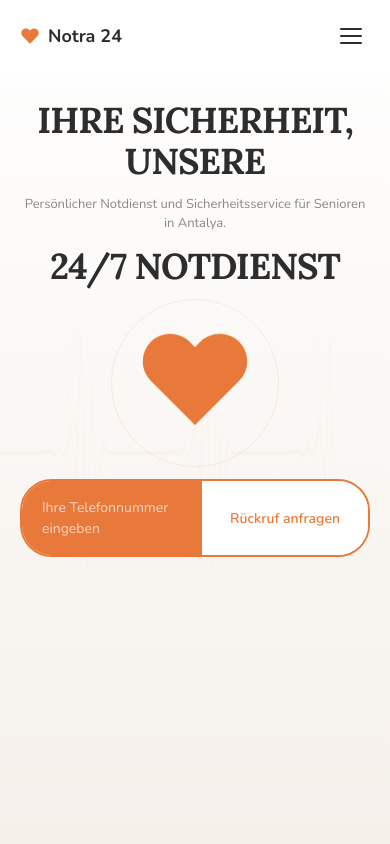
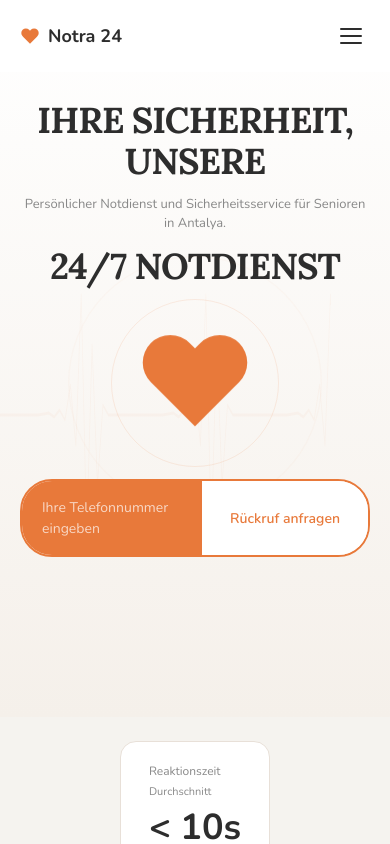
Before and after one commit to VISMA-Enterprise/notra24-website, a Next.js app: page / in a window 390 px wide. Shown: the top 844 px of the page. Built offline with nearby package versions, Linux system fonts and the light colour scheme.

Commit message:
fix: reduce hero height, less gap to next section

```diff
--- a/src/app/page.tsx
+++ b/src/app/page.tsx
@@ -61,7 +61,7 @@ export default function Page() {
       </div>}
 
       {/* Hero */}
-      <section style={{ display: "flex", flexDirection: "column", alignItems: "center", minHeight: "100vh", position: "relative", padding: "clamp(100px,12vw,140px) clamp(20px,5vw,60px) 40px", overflow: "hidden", background: "linear-gradient(180deg, #fff 0%, #F5F0EA 100%)" }}>
+      <section style={{ display: "flex", flexDirection: "column", alignItems: "center", minHeight: "85vh", position: "relative", padding: "clamp(100px,12vw,140px) clamp(20px,5vw,60px) 40px", overflow: "hidden", background: "linear-gradient(180deg, #fff 0%, #F5F0EA 100%)" }}>
         <div style={{ position: "absolute", top: "30%", left: 0, width: "100%", display: "flex", alignItems: "center", justifyContent: "center", opacity: 0.04, pointerEvents: "none" }}>
           <svg width="100%" height="400" viewBox="0 0 1440 400" preserveAspectRatio="none" fill="none"><path className="ekg-line" d={EKG} stroke={K} strokeWidth="3" fill="none" strokeLinecap="round" strokeLinejoin="round" /></svg>
         </div>
```
